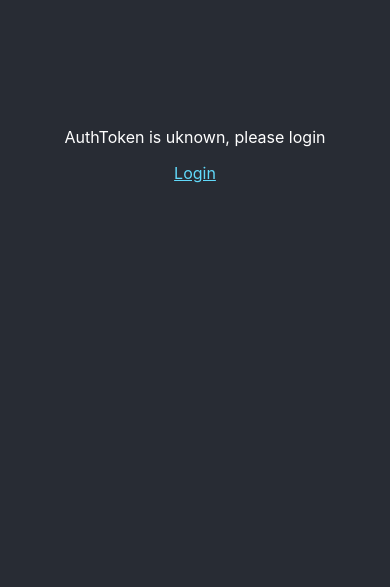
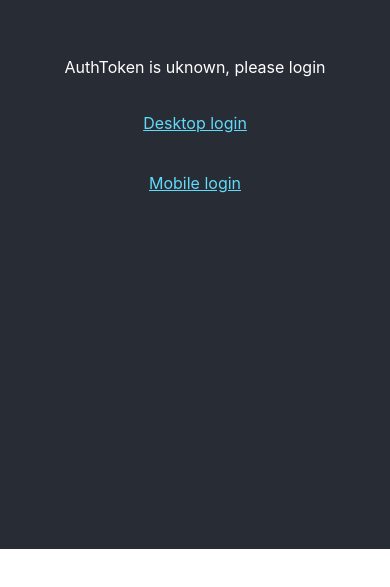
Before and after one commit to tonkeeper/tonapi-oauth-demo, a React (Create React App) app: page / in a window 390 px wide. Shown: the part 295-882 px from the top of the page. After the commit the page ends 844 px from the top, so only its background shows below. Built offline with nearby package versions, Linux system fonts and the light colour scheme.

Commit message:
add mobile login

```diff
--- a/src/App.css
+++ b/src/App.css
@@ -6,6 +6,7 @@
 .App-header {
   background-color: #282c34;
   min-height: 100vh;
+  box-sizing: border-box;
   display: flex;
   padding: 20px;
   flex-direction: column;
@@ -34,4 +35,5 @@
 
 .App-link {
   color: #61dafb;
+  padding: 20px;
 }
--- a/src/App.tsx
+++ b/src/App.tsx
@@ -9,6 +9,7 @@ function App() {
   const [authToken, setAuthToken] = useLocalStorage("authToken", null);
 
   const TONAPI_OAUTH_LOGIN_URL = `https://tonapi.io/login?returnUrl=${RETURN_URL}`;
+  const TONAPI_OAUTH_MOBILE_LOGIN_URL = `https://tonapi.io/login?isMobile=1&returnUrl=${RETURN_URL}`;
 
   useEffect(() => {
     const query = getAuthDataFromUrl();
@@ -60,7 +61,14 @@ function App() {
                           href={TONAPI_OAUTH_LOGIN_URL}
                           rel="noopener noreferrer"
                       >
-                        Login
+                        Desktop login
+                      </a>
+                      <a
+                          className="App-link"
+                          href={TONAPI_OAUTH_MOBILE_LOGIN_URL}
+                          rel="noopener noreferrer"
+                      >
+                        Mobile login
                       </a>
                     </>
                 )
```
